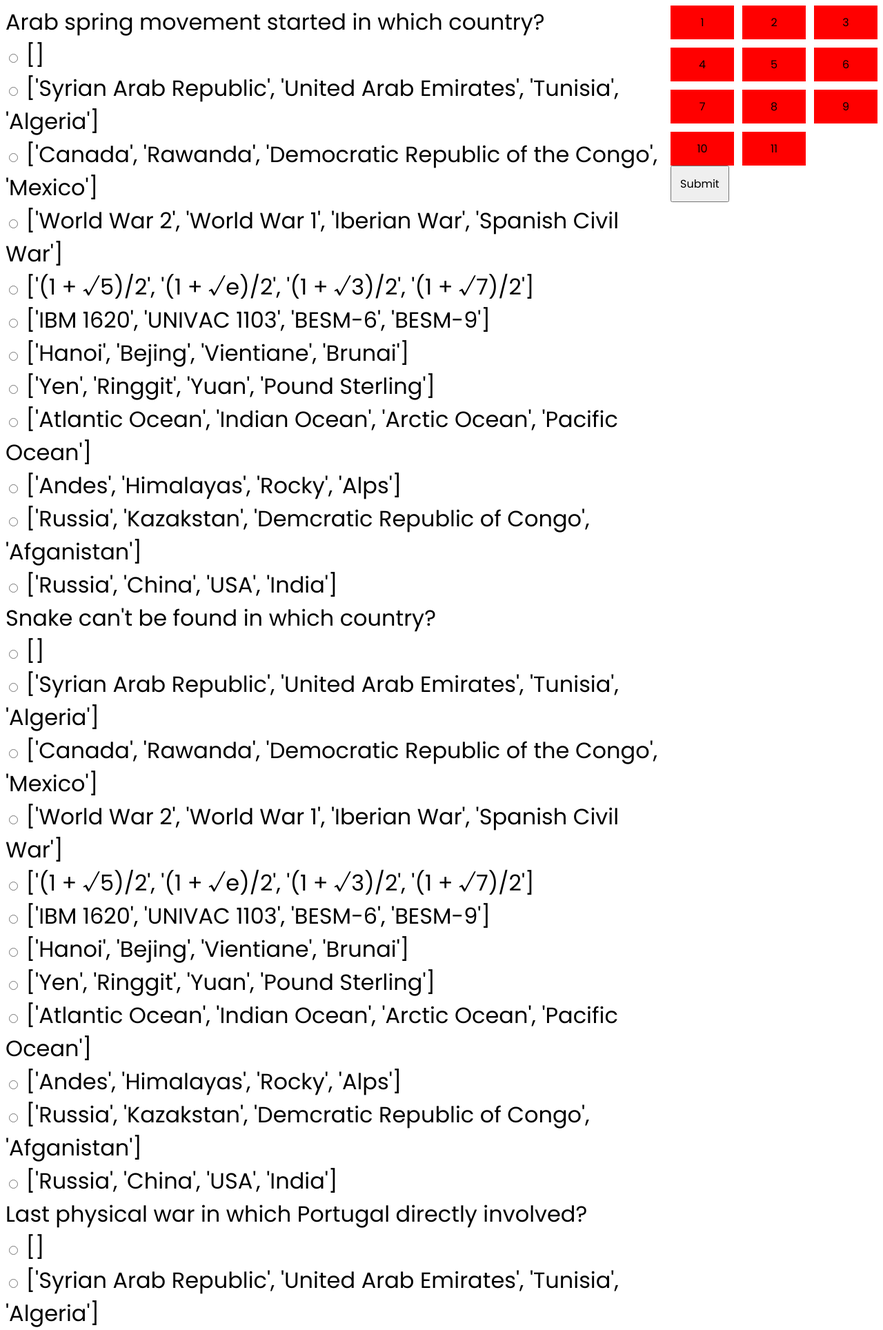
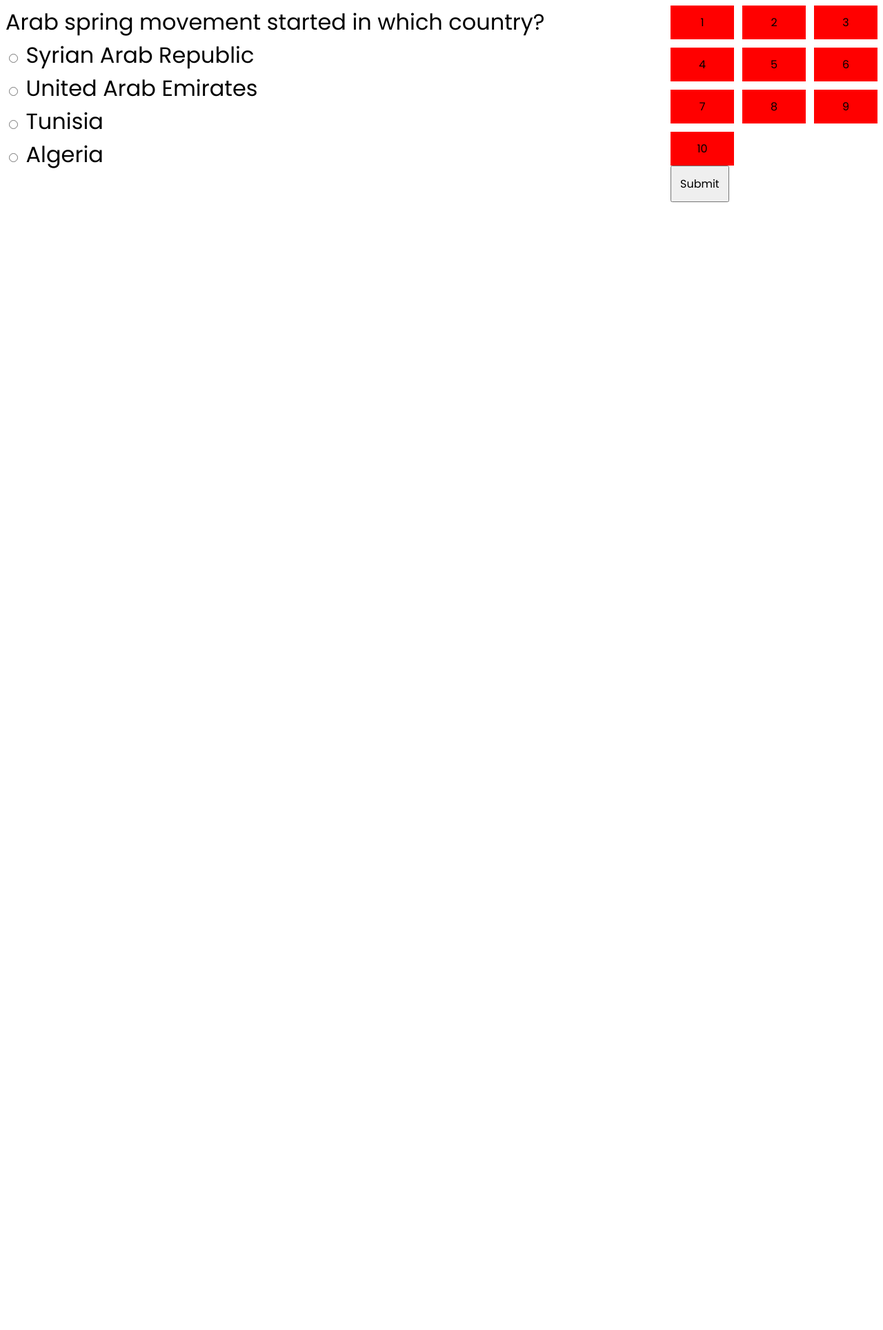
Before and after one commit to arup-basak/flask_question_model, a Flask app: page / in a window 1280 px wide. Shown: the top 1928 px of the page at 69% size. After the commit the page ends 293 px from the top, so only its background shows below. Run offline with Flask 2, Linux system fonts and the light colour scheme.

Commit message:
update data  changed array to directly json

```diff
--- a/app.py
+++ b/app.py
@@ -7,19 +7,9 @@ app = Flask(__name__)
 f = open('./local/data.json')
 json_arr = json.load(f)
 
-question_data = np.array([])
-option_data = [[]]
-
-for obj in json_arr:
-    mcqs = []
-    question_data = np.append(question_data, obj['question'])
-    for opt in obj['mcq']:
-        mcqs.append(opt['option'])
-    option_data.append(mcqs)
-
 @app.route("/")
 def main_page():
-    return render_template('index.html', len=len(json_arr), questions=question_data, mcqs=option_data)
+    return render_template('index.html', len=len(json_arr), data=json_arr)
 
 if __name__ == "__main__":
     app.run(debug=True)
--- a/local/data.json
+++ b/local/data.json
@@ -52,24 +52,6 @@
             }
         ],
         "ans": 2
-    },
-    {
-        "question": "Value of Golden Ratio?",
-        "mcq": [
-            {
-                "option": "(1 + √5)/2"
-            },
-            {
-                "option": "(1 + √e)/2"
-            },
-            {
-                "option": "(1 + √3)/2"
-            },
-            {
-                "option": "(1 + √7)/2"
-            }
-        ],
-        "ans": 1
     },
     {
         "question": "First computer model brought to India for academic purposes?",
--- a/static/js/question_paper.js
+++ b/static/js/question_paper.js
@@ -1,7 +1,10 @@
 const options = document.querySelectorAll('.option')
+const questionContainer = document.querySelectorAll('.question_container')
 
-let current = 0
+let current = -1
+
 const answers = Array.from({ length: options.length }).fill(-1);
+const question_state = Array.from({ length: options.length }).fill(-1); //nothing = -1, viewd = 0, marked - 1, for_later = 2
 
 for (let i = 0; i < options.length; i++) {
     options[i].addEventListener('click', () => {
@@ -9,6 +12,15 @@ for (let i = 0; i < options.length; i++) {
     })
 }
 
-const changeQuestion = (questionNumber) => {
+const setQuestion = (questionNumber) => {
+    if (current != -1) {
+        questionContainer[current].style.display = 'none'
+        if (question_state(questionNumber) == -1) {
+            question_state(0)
+        }
+    }
+    questionContainer[questionNumber].style.display = 'block'
     current = questionNumber
 }
+
+setQuestion(0)
--- a/static/styles/question_paper.css
+++ b/static/styles/question_paper.css
@@ -11,10 +11,6 @@
 .container {
     display: grid;
     grid-template-columns: 1fr 300px ;
-}
-
-#sidebar {
-    /* max-width: 30%; */
 }
 
 .question {
@@ -34,6 +30,22 @@
     cursor: pointer;
     transition: 0.3s;
     font-size: 1rem;
+}
+
+.viewed {
+    background-color: brown;
+}
+
+.marked_for_letter {
+    background-color: violet;
+}
+
+.marked {
+    background-color: green;
+}
+
+.question_container {
+    display: none;
 }
 
 .question_buttons:hover {
--- a/templates/index.html
+++ b/templates/index.html
@@ -9,16 +9,18 @@
 </head>
 <body>
     <div class="container">
-        <div class="question_container">
-            {% for data in questions %}
-                <div class="question">{{data}}</div>
-                <div class="options">
-                    {% for option in mcqs %}
-                    <div class="option">
-                        <input type="radio" name="question" id="question_one" class="option">
-                        <label for="question_one">{{option}}</label>
+        <div class="questions">
+            {% for question in data %}
+                <div class="question_container">
+                    <div class="question">{{question['question']}}</div>
+                    <div class="options">
+                        {% for obj in question['mcq'] %}
+                            <div class="option">
+                                <input type="radio" name="question" id="question_one" class="option">
+                                <label for="question_one">{{obj['option']}}</label>
+                            </div>
+                        {% endfor %}
                     </div>
-                    {% endfor %}
                 </div>
             {% endfor %}
         </div>
@@ -26,7 +28,7 @@
         <div id="sidebar">
             <div class="question_button_container">
                 {% for i in range(len) %}
-                    <div class="question_buttons" onclick="changeQuestion('{{i}}')">{{i+1}}</div>
+                    <div class="question_buttons" onclick="setQuestion('{{i}}')">{{i+1}}</div>
                 {% endfor %}
             </div>
             <button class="submit">Submit</button>
```
